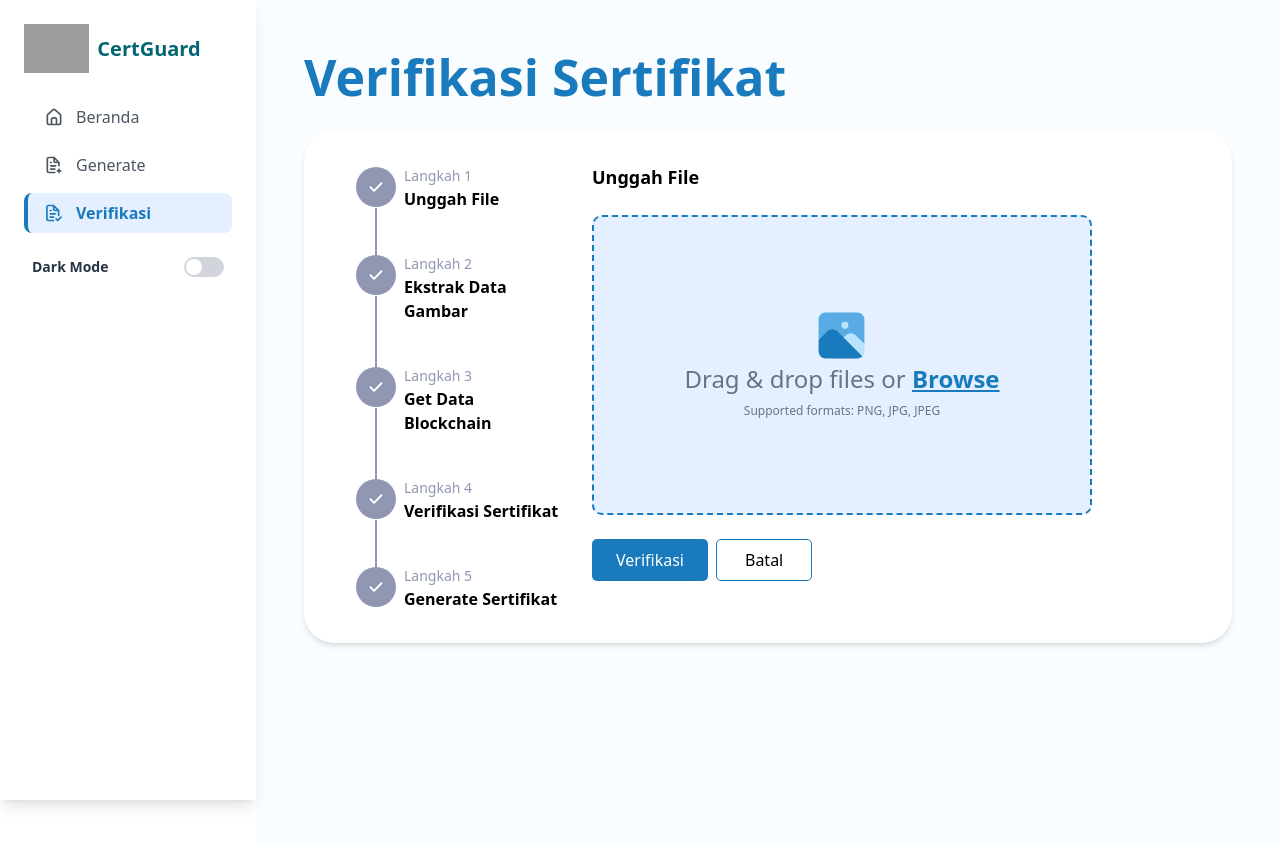
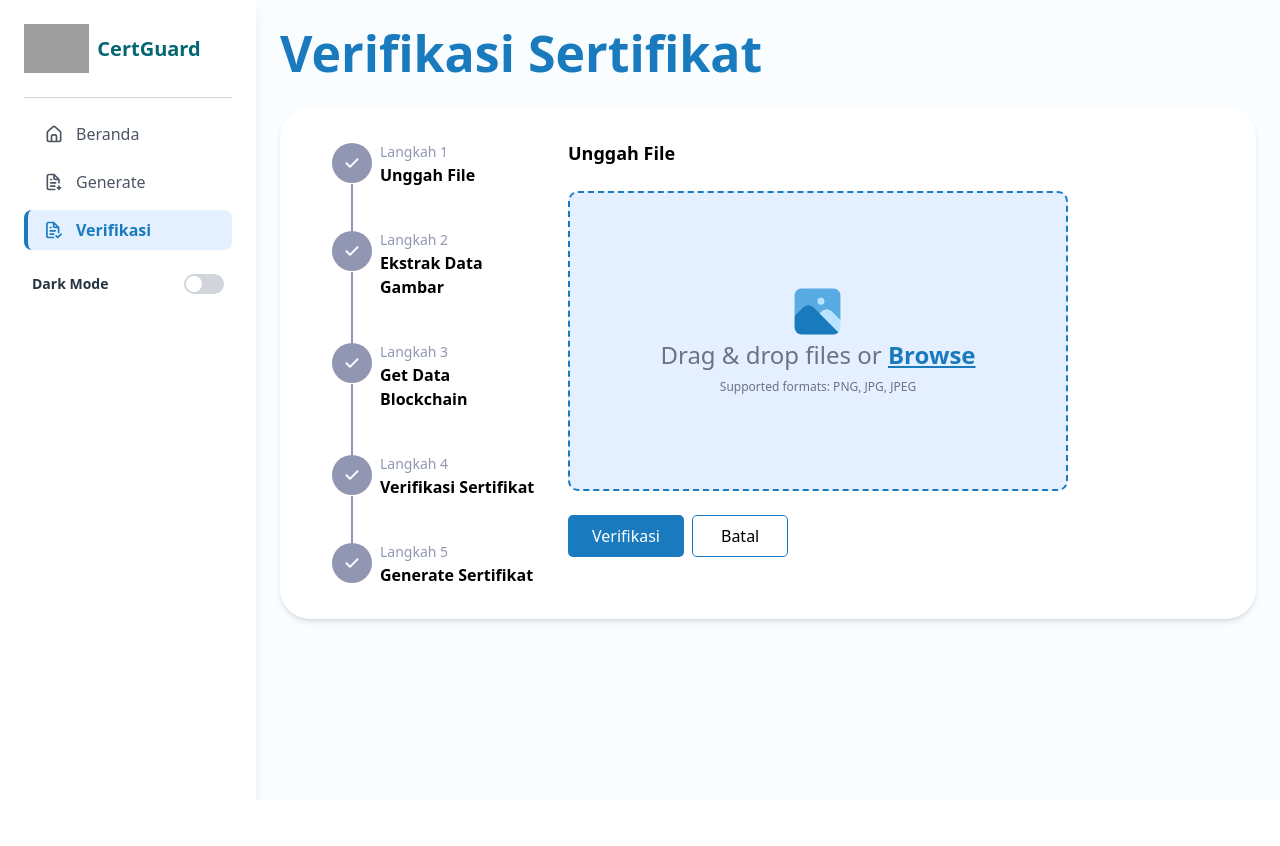
Before and after one commit to elzidanecodes/Blockchain-Certficate-Verification, a React (Vite) app in the folder frontend/: page /validation in a window 1280 px wide. After the commit the page ends 800 px from the top, so only its background shows below. Built offline with nearby package versions, Linux system fonts and the light colour scheme; grey boxes are pictures that could not be loaded.

Commit message:
frontend

```diff
--- a/frontend/src/App.jsx
+++ b/frontend/src/App.jsx
@@ -14,7 +14,7 @@ function App() {
     <Router>
       <div className="flex">
         <Sidebar />
-        <div className="flex-1 bg-default min-h-screen p-6 dark:bg-gray-900 select-none cursor-default">
+        <div className="flex-1 bg-default h-full dark:bg-gray-900 overflow-y-auto select-none cursor-default">
           <Routes>
             <Route path="/" element={<Navigate to="/home" />} />
             <Route path="/home" element={<Home />} />
--- a/frontend/src/components/Sidebar.jsx
+++ b/frontend/src/components/Sidebar.jsx
@@ -51,6 +51,7 @@ const Sidebar = () => {
             </h1>
           )}
         </div>
+
         <button
           onClick={() => setIsOpen(!isOpen)}
           className="text-gray-600 dark:text-gray-300 focus:outline-none"
@@ -58,6 +59,10 @@ const Sidebar = () => {
           <Icon name={isOpen ? "close" : "menu"} className="w-6 h-6" />
         </button>
       </div>
+
+      <div className="border-b border-gray-300 dark:border-gray-600 mb-4"></div>
+
+      {/* Navigation Menu */}
 
       <nav className="flex flex-col gap-2 mb-6">
         {menus.map((item) => (
--- a/frontend/src/pages/Generate.jsx
+++ b/frontend/src/pages/Generate.jsx
@@ -33,7 +33,7 @@ const Generate = () => {
   };
 
   return (
-    <div className="flex flex-col min-h-screen px-6 py-4 dark:bg-gray-900 dark:text-white">
+    <div className="flex flex-col min-h-screen px-6 py-4 dark:bg-gray-900 dark:text-white overflow-y-auto">
       <h2 className="text-[50px] font-bold text-blue-dark mb-4">
         Generate Sertifikat
       </h2>
--- a/frontend/src/pages/Home.jsx
+++ b/frontend/src/pages/Home.jsx
@@ -20,7 +20,7 @@ const Home = () => {
   }, []);
 
     return (
-      <div className="space-y-6 px-6 py-4 pb-8 dark:bg-gray-900 ">
+      <div className="space-y-6 px-6 py-4 pb-8 dark:bg-gray-900 min-h-screen overflow-y-auto ">
         <div className="flex flex-col md:flex-row justify-between items-start gap-6 px-6 py-4">
           <div className="flex-1 max-w-[700px]">
             <h2 className="text-[50px] font-bold text-blue-dark mb-4">
--- a/frontend/src/pages/Validation.jsx
+++ b/frontend/src/pages/Validation.jsx
@@ -13,14 +13,13 @@ const Validation = () => {
   const fileInputRef = useRef(null);
   const controllerRef = useRef(null);
 
-
   const handleReset = () => {
     if (controllerRef.current) {
       controllerRef.current.abort(); // stop verifikasi backend
     }
     setImage(null);
     setResult(null);
-    setCurrentStep(0);
+    setCurrentStep(undefined);
     setCompletedSteps([]);
     setDurations({});
     setIsStepFailed(false);
@@ -186,8 +185,18 @@ const Validation = () => {
 
           <div className="space-y-6">
             <h2 className="text-lg font-semibold mb-2">Unggah File</h2>
-            <label
-              htmlFor="dropzone-file"
+            <div
+              onDrop={(e) => {
+                e.preventDefault();
+                const file = e.dataTransfer.files[0];
+                if (file) {
+                  setImage(file);
+                  setResult(null);
+                  setCompletedSteps([]);
+                  setCurrentStep(undefined);
+                }
+              }}
+              onDragOver={(e) => e.preventDefault()}
               className="flex flex-col items-center justify-center w-[330px] h-[208px] border-2 border-dashed border-blue-dark rounded-10 cursor-pointer bg-blue-light md:w-[530px] md:h-[250px] lg:w-[500px] lg:h-[300px] dark:bg-gray-700 dark:border-gray-500"
             >
               <div className="flex flex-col items-center justify-center pt-5 pb-6">
@@ -195,7 +204,7 @@ const Validation = () => {
                   name="image"
                   className="text-blue md:w-[35px] lg:w-[55px]"
                 />
-                <p className="mb-2 text-lg  text-gray-500 md:text-2xl">
+                <p className="mb-2 text-lg text-gray-500 md:text-2xl">
                   Drag & drop files or{" "}
                   <span className="font-semibold text-blue-dark underline">
                     Browse
@@ -205,11 +214,13 @@ const Validation = () => {
                   Supported formats: PNG, JPG, JPEG
                 </p>
               </div>
+
               {image && (
                 <div className="text-center mt-2 text-sm text-blue-dark font-medium">
                   File terpilih: <span className="italic">{image.name}</span>
                 </div>
               )}
+
               <input
                 ref={fileInputRef}
                 id="dropzone-file"
@@ -226,7 +237,8 @@ const Validation = () => {
                   }
                 }}
               />
-            </label>
+            </div>
+
             <div className="mt-4 flex gap-2">
               <button
                 onClick={handleUpload}
@@ -245,7 +257,6 @@ const Validation = () => {
         </div>
       </div>
 
-      {/* Hasil */}
       {/* Hasil */}
       {result && result.image_base64 && (
         <div className="bg-white shadow-md rounded-30 grid grid-cols-1 md:grid-cols-2 gap-10 px-4 py-8 dark:bg-gray-800 dark:text-white">
```
